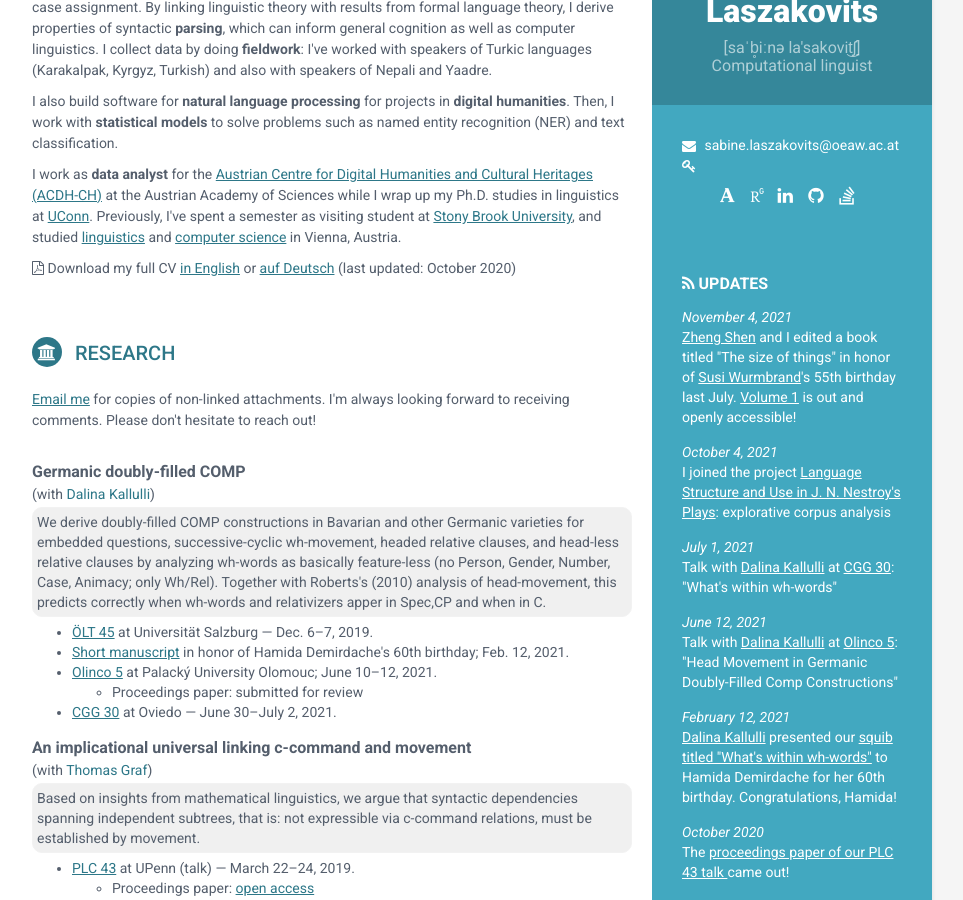
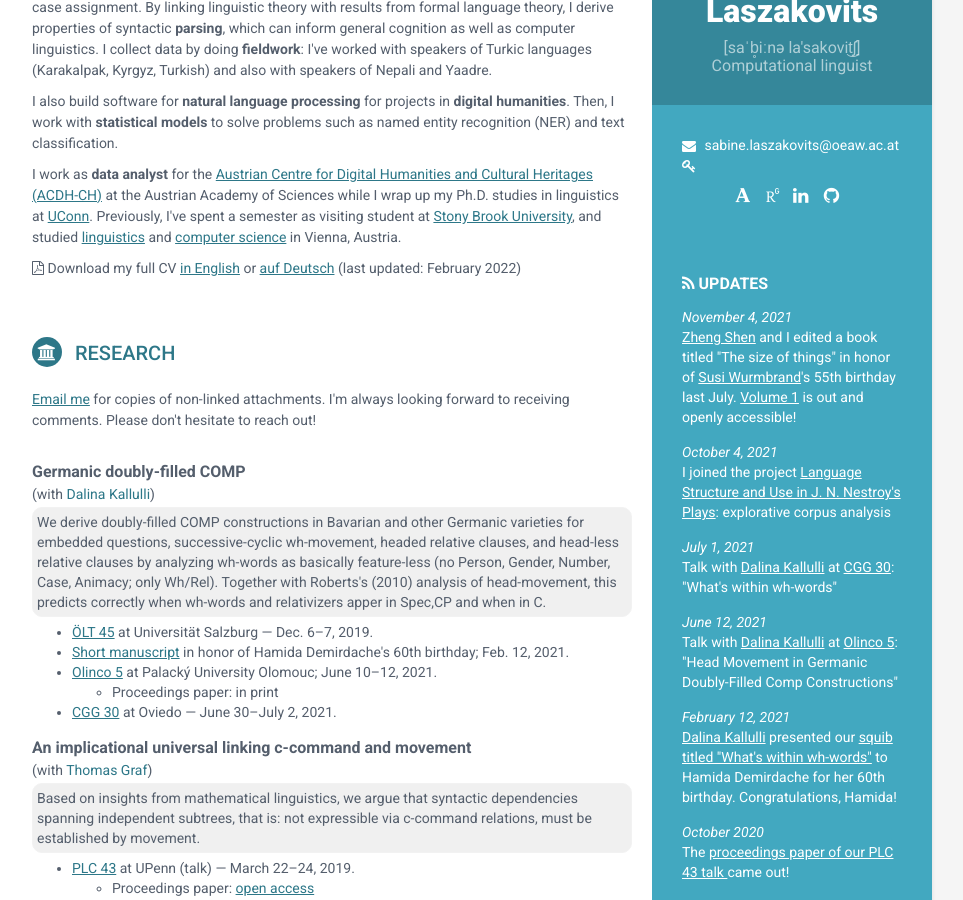
Before and after one commit to laszabine/laszabine.github.io, a Jekyll site: the page built from index.html, in a window 1280 px wide and 900 px high, scrolled down 216 px. Shown: the whole window, without its empty margins (188-1151 px from the left). Built offline with Jekyll 4.4.1, drawn with Linux system fonts in a browser that asks for light colours.

Commit message:
update Feb 2022

```diff
--- a/_config.yml
+++ b/_config.yml
@@ -27,11 +27,11 @@ facebook: sabine.laszakovits
 github: laszabine
 linkedin: sabine-laszakovits-a2b5696b
 researchgate: Sabine_Laszakovits
-stackexchange-linguistics: 1725/laszabine
-stackoverflow: 2032421/laszabine
-#twitter: '@webjeda'
+# stackexchange-linguistics: 1725/laszabine
+# stackoverflow: 2032421/laszabine
+# twitter: '@webjeda'
 
-cv_lastupdate: "October 2020"
+cv_lastupdate: "February 2022"
 
 dalinakallulli: http://homepage.univie.ac.at/dalina.kallulli/
 dianelm: https://lillomartin.linguistics.uconn.edu/
--- a/_includes/research.html
+++ b/_includes/research.html
@@ -35,7 +35,7 @@
         <li>
           <a href="http://olinco.upol.cz/" target="_blank">Olinco 5</a> at Palacký University Olomouc; June 10&ndash;12, 2021.
           <ul>
-            <li>Proceedings paper: submitted for review</li>
+            <li>Proceedings paper: in print</li>
           </ul>
         </li>
         <li>
```
Also changed, not shown: 3 other files.
